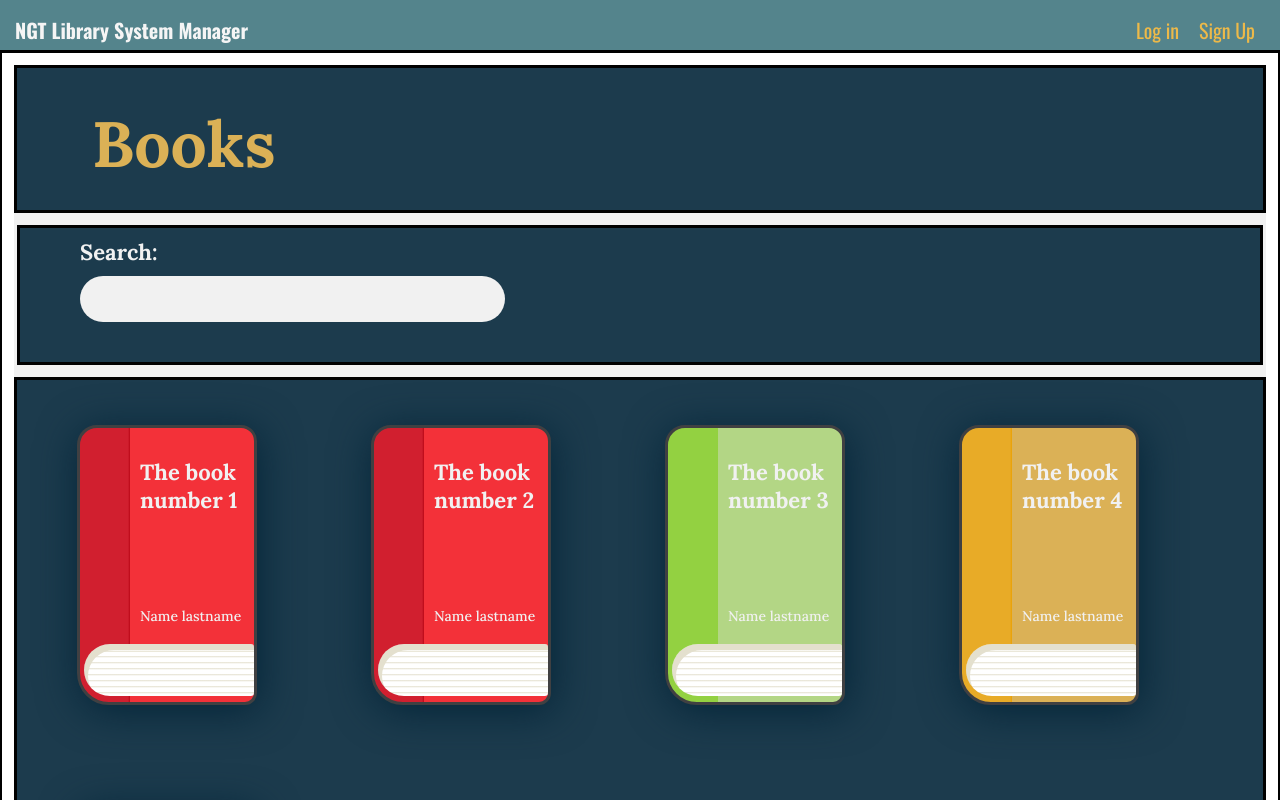
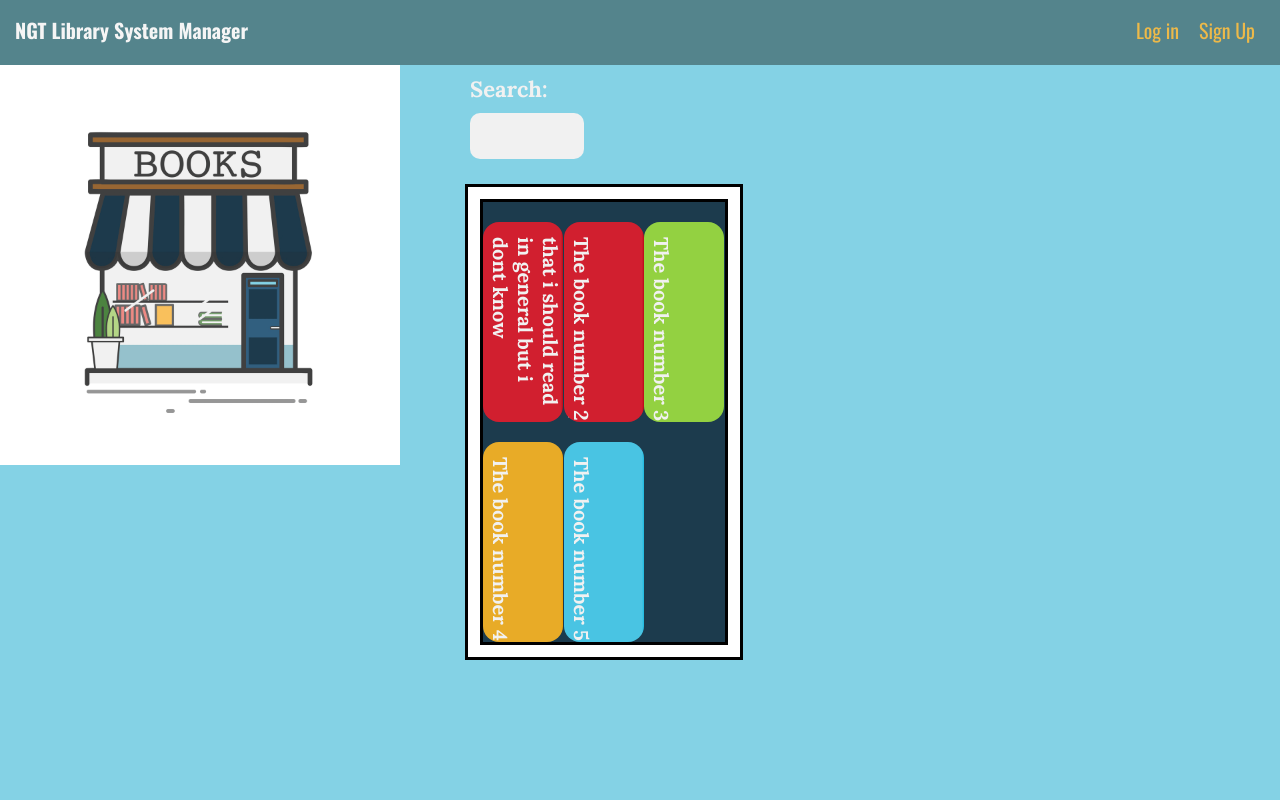
Before and after one commit to yefenny/library-managment-client, a React (Create React App) app: page /books in a window 1280 px wide. Shown: the top 800 px of the page. Built offline with nearby package versions, Linux system fonts and the light colour scheme.

Commit message:
changing books layout

```diff
--- a/src/Books/Books.js
+++ b/src/Books/Books.js
@@ -3,40 +3,38 @@ import { BrowserRouter as Router, Routes, Route, Link } from 'react-router-dom';
 function Books() {
   return (
     <div className='books-container bg-books'>
-      <header>
-        <h2>Books</h2>
-      </header>
-
+      <div className="books-left-side"></div>
+      <div className="books-right-side">
         <div className='searchContainer'>
           <label htmlFor='searchBy'>Search: </label>
           <input type='text' id='searchBy' name='searchBy' />
         </div>
+
         <div className='books-list-container'>
-        <div className='book book-item'>
+          <div className='book book-item side-book'>
             {' '}
-          <h3>The book number 1</h3>
-          <span className='book-author'>Name lastname</span>
+            <h3>
+              The book number 1 that i should read in general but i dont know
+            </h3>
+            {/* <span className='book-author'>Name lastname</span> */}
             {/* <Link to='/'>Book number 1</Link> */}
           </div>
-        <div className='book book-item'>
+          <div className='book book-item side-book'>
             {' '}
             <h3>The book number 2</h3>
-          <span className='book-author'>Name lastname</span>
           </div>
           <div className='book book-item green-book'>
             {' '}
             <h3>The book number 3</h3>
-          <span className='book-author'>Name lastname</span>
           </div>
           <div className='book book-item orange-book'>
             {' '}
             <h3>The book number 4</h3>
-          <span className='book-author'>Name lastname</span>
           </div>
           <div className='book book-item blue-book'>
             {' '}
             <h3>The book number 5</h3>
-          <span className='book-author'>Name lastname</span>
+          </div>
         </div>
       </div>
     </div>
--- a/src/assets/style.css
+++ b/src/assets/style.css
@@ -161,29 +161,25 @@ nav a:hover {
 }
 .books-container {
   display: flex;
-  flex-direction: column;
+  flex-direction: row;
   font-family: 'Lora', serif;
   height: 100vh;
   color: #f1f1f1;
   font-size: 22px;
   font-weight: 500;
-  border: 3px solid black; /* inner border */
-  box-shadow: 0px 0px 0px 15px black; /* outer 'border' */
-  outline: 12px solid white; /* fill */
-  margin-left: 14px;
-  margin-right: 14px;
 }
 .books-container header {
-  background-color: #1c3b4d;
+  background-color: #84d2e5;
 }
 .bg-books h2 {
-  color: #dbb156;
+  color: #404042;
   font-size: 64px;
   font-weight: 700;
   margin: 20px 60px;
 }
 .bg-books {
-  background: #1c3b4d;
+  background: #84d2e5;
+  height: 100vh;
 }
 .searchContainer {
   /* background-color: #37808c; */
@@ -191,10 +187,7 @@ nav a:hover {
   flex-direction: column;
   width: 100%;
   font-weight: 700;
-  padding: 10px 0 40px 60px;
-  border: 3px solid black; /* inner border */
-  box-shadow: 0px 0px 0px 15px black; /* outer 'border' */
-  outline: 12px solid #f1f1f1; /* fill */
+  padding: 10px 0 40px 70px;
 }
 .searchContainer input {
   width: 36%;
@@ -202,127 +195,80 @@ nav a:hover {
   background: #f1f1f1;
   border: #f5f5f5;
   padding: 10px 15px;
-  border-radius: 30px;
+  border-radius: 10px;
 }
 .books-list-container {
+  background-color: #1c3b4d;
   display: grid;
-  grid-template-columns: repeat(auto-fit, minmax(250px, 1fr));
-  padding: 150px 0 0 70px;
+  grid-template-columns: repeat(auto-fill, minmax(80px, 1fr));
+  margin-left: 80px;
+  margin-right: 60px;
+  border: 3px solid black; /* inner border */
+  box-shadow: 0px 0px 0px 15px black; /* outer 'border' */
+  outline: 12px solid white; /* fill */
 }
 .book-item {
   height: 200px;
 }
 .book-item h3 {
-  margin: 30px 0 85px 60px;
   color: #f1f1f1;
-}
-.book-item .book-author {
-  font-size: 14px;
-  margin: 0 0 60px 60px;
-  padding-top: 30px;
-}
-
-.book,
-.book:before,
-.book:after {
-  box-sizing: inherit;
-}
-.book:before,
-.book:after {
-  content: '';
-  position: absolute;
+  writing-mode: vertical-rl;
+  font-size: 20px;
+  margin-top: 15px;
+  margin-left: 5px;
 }
 .book {
   color: #f1f1f1;
-  width: 180px;
-  height: 280px;
-  transform: translate(-50%, -50%);
-  /* top: 50%;
-  left: 50%; */
+  width: 80px;
+  height: 200px;
   background: #f33139;
-  border-radius: 20px 16px 12px 32px;
-  border: 3px solid #404042;
+  border-radius: 16px 16px 16px 16px;
   background-image: linear-gradient(
     to right,
-    #d11f2f 48px,
-    #ba0716 50px,
-    transparent 50px
+    #d11f2f 78px,
+    #ba0716 80px,
+    transparent 80px
   );
-  box-shadow: 2px 6px 40px 0px #042538;
-  margin: 50px 80px;
+  margin-top: 20px;
 }
-.book:after {
-  height: 52px;
-  width: 170px;
-  bottom: 6px;
-  right: 0px;
-  background: white;
-  border-radius: 32px 4px 4px 32px;
-  box-shadow: inset 4px 6px 0px 0px #e4e0ce;
-  background-image: linear-gradient(
-    to bottom,
-    transparent 6px,
-    #e4e0ce 8px,
-    transparent 8px,
-    transparent 12px,
-    #e4e0ce 12px,
-    transparent 14px,
-    transparent 18px,
-    #e4e0ce 18px,
-    transparent 20px,
-    transparent 24px,
-    #e4e0ce 24px,
-    transparent 26px,
-    transparent 30px,
-    #e4e0ce 30px,
-    transparent 32px,
-    transparent 36px,
-    #e4e0ce 36px,
-    transparent 38px,
-    transparent 42px,
-    #e4e0ce 42px,
-    transparent 44px,
-    transparent 48px,
-    #e4e0ce 48px,
-    transparent 50px
-  );
-}
+
 .green-book {
   background-color: #b3d685;
   background-image: linear-gradient(
     to right,
-    #93d141 48px,
-    #92d13f 50px,
-    transparent 50px
+    #93d141 78px,
+    #92d13f 80px,
+    transparent 80px
   );
 }
 .orange-book {
   background-color: #dbb156;
   background-image: linear-gradient(
     to right,
-    #e8ab27 48px,
-    #eba000 50px,
-    transparent 50px
+    #e8ab27 78px,
+    #eba000 80px,
+    transparent 80px
   );
 }
 .blue-book {
   background-color: #84d2e5;
   background-image: linear-gradient(
     to right,
-    #49c4e3 48px,
-    #1bb9e0 50px,
-    transparent 50px
+    #49c4e3 78px,
+    #1bb9e0 80px,
+    transparent 80px
   );
 }
-/* .book:before {
-  height: 20px;
-  width: 60px;
-  right: 40px;
-  top: 72px;
-  background: #d11f2f;
-  border-radius: 20px;
-  box-shadow: 0px 36px #d11f2f;
-} */
+.books-left-side {
+  background: url('./books-bg.jpg') no-repeat;
+  background-size: 100% auto;
+  background-color: #84d2e5;
+  grid-column-start: 1;
+  grid-column-end: 2;
+  color: #84d2e5;
+  width: 400px;
+}
+
 @media only screen and (max-width: 960px) {
   .sign-up-form {
     font-size: 20px;
```
Also changed, not shown: src/assets/books-bg.jpg (added). Lines whose indentation alone changed are shown as unchanged.
